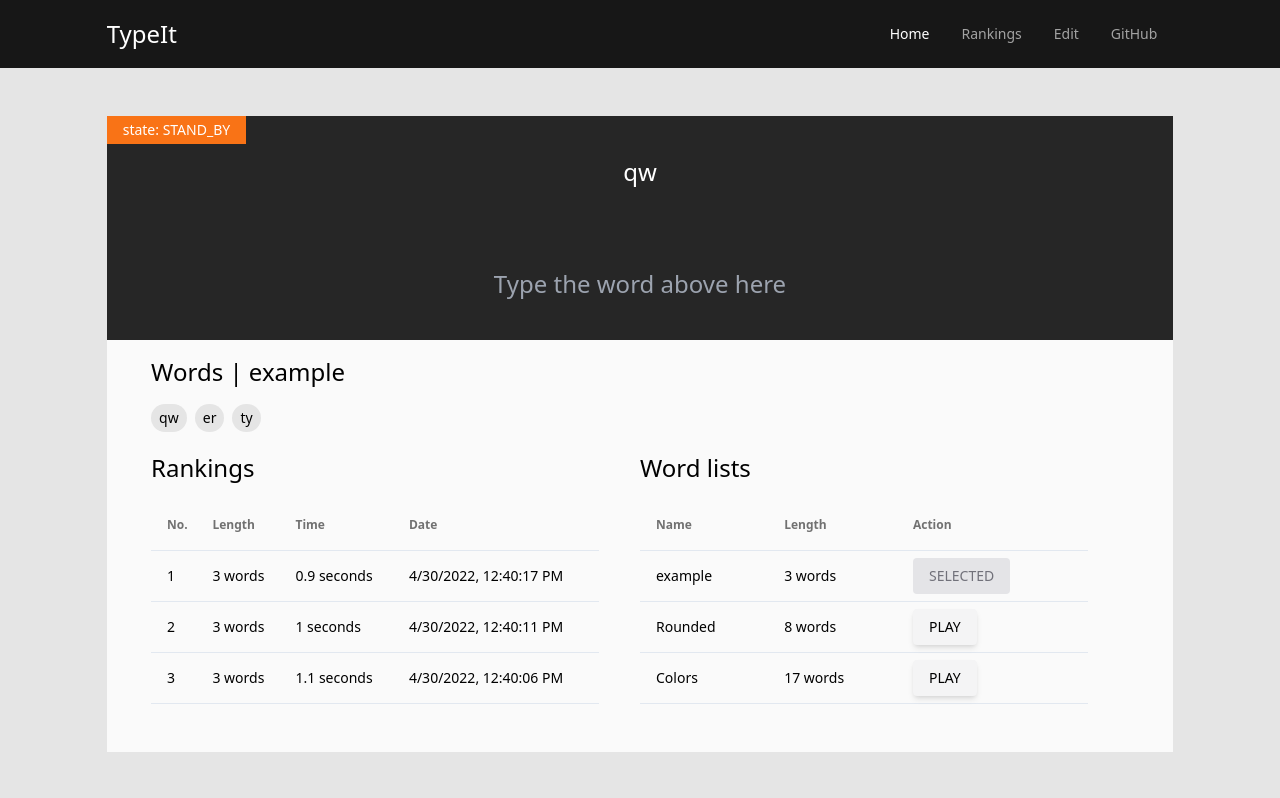
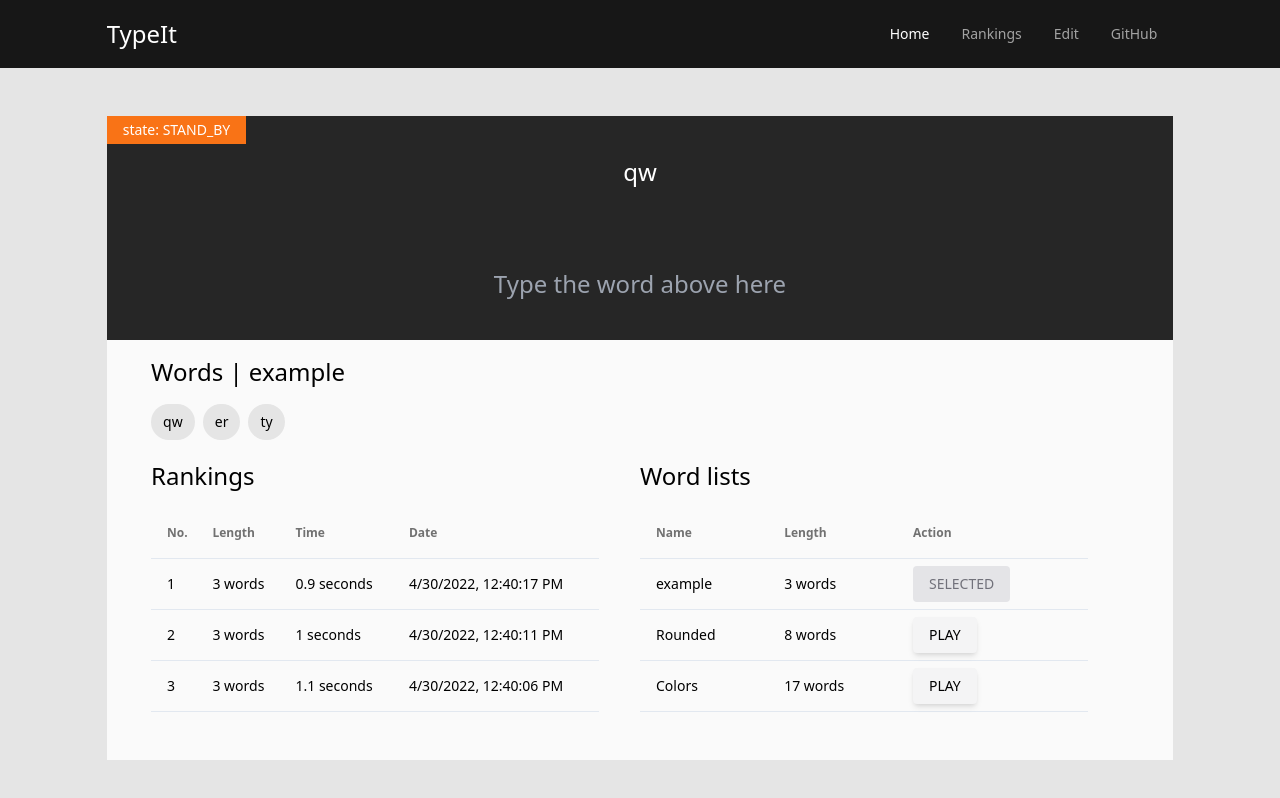
Before and after one commit to Ryu432DHU/typeit-vue3, a Vue app: page / in a window 1280 px wide. Built offline with nearby package versions, Linux system fonts and the light colour scheme.

Commit message:
Change chip color green if its relating word is typed

```diff
--- a/src/components/atoms/TiChip.vue
+++ b/src/components/atoms/TiChip.vue
@@ -1,9 +1,14 @@
 <template>
-  <span class="text-sm bg-neutral-200 rounded-full mr-2 mb-1 px-2 py-1">
+  <span class="text-sm bg-neutral-200 rounded-full mr-2 mb-1 px-3 py-2" :class="chipStyle(color)">
     <slot></slot>
   </span>
 </template>
 
 <script setup>
+const props = defineProps({
+  color: String
+})
+
+const chipStyle = chipColor => chipColor ? [props.color, "text-white"] : []
 
 </script>
--- a/src/components/organisms/TiWordChipList.vue
+++ b/src/components/organisms/TiWordChipList.vue
@@ -1,13 +1,20 @@
 <template>
 <div class="flex flex-wrap">
-  <ti-chip v-for="word in wordList">{{ word }}</ti-chip>
+  <ti-chip v-for="(word, index) in wordList" :color="chipColor(index)">{{ word }}</ti-chip>
 </div>
 </template>
 
 <script setup>
 import TiChip from '../atoms/TiChip.vue';
 
-defineProps({
-  wordList: Array
+const props = defineProps({
+  wordList: Array,
+  currentWordIndex: Number,
 })
+
+const chipColor = index => {
+  if(index < props.currentWordIndex){
+    return "bg-green-500"
+  }
+}
 </script>
--- a/src/pages/Home.vue
+++ b/src/pages/Home.vue
@@ -5,7 +5,7 @@
     <div class="container mx-auto my-4 pb-8">
       <div class="w-11/12 mx-auto mb-4">
         <h2 class="text-2xl mb-4">Words | {{ wordListName }}</h2>
-        <ti-word-chip-list :wordList="wordList.words"></ti-word-chip-list>
+        <ti-word-chip-list :wordList="wordList.words" :currentWordIndex="currentWordIndex"></ti-word-chip-list>
       </div>
       <div class="lg:flex w-11/12 mx-auto lg:justify-between">
         <div class="sm:w-full lg:w-6/12 mb-4">
```
